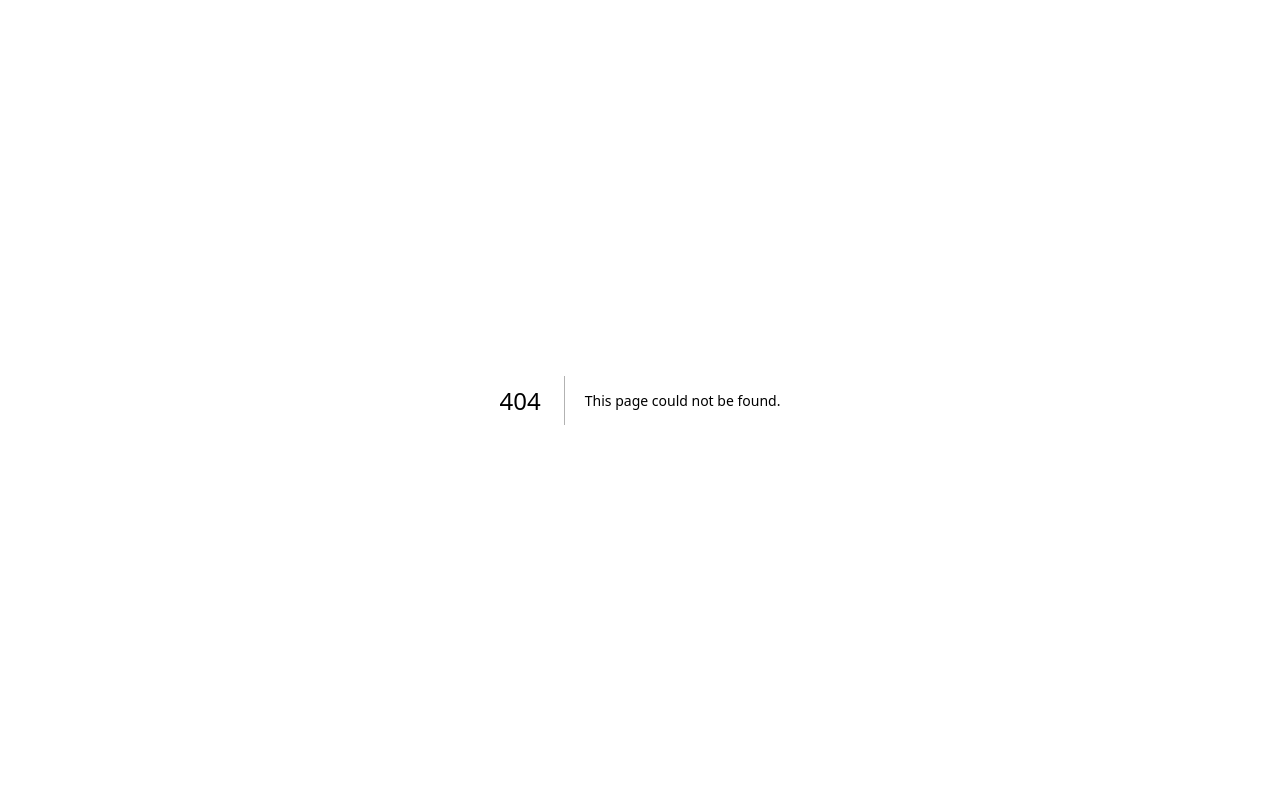
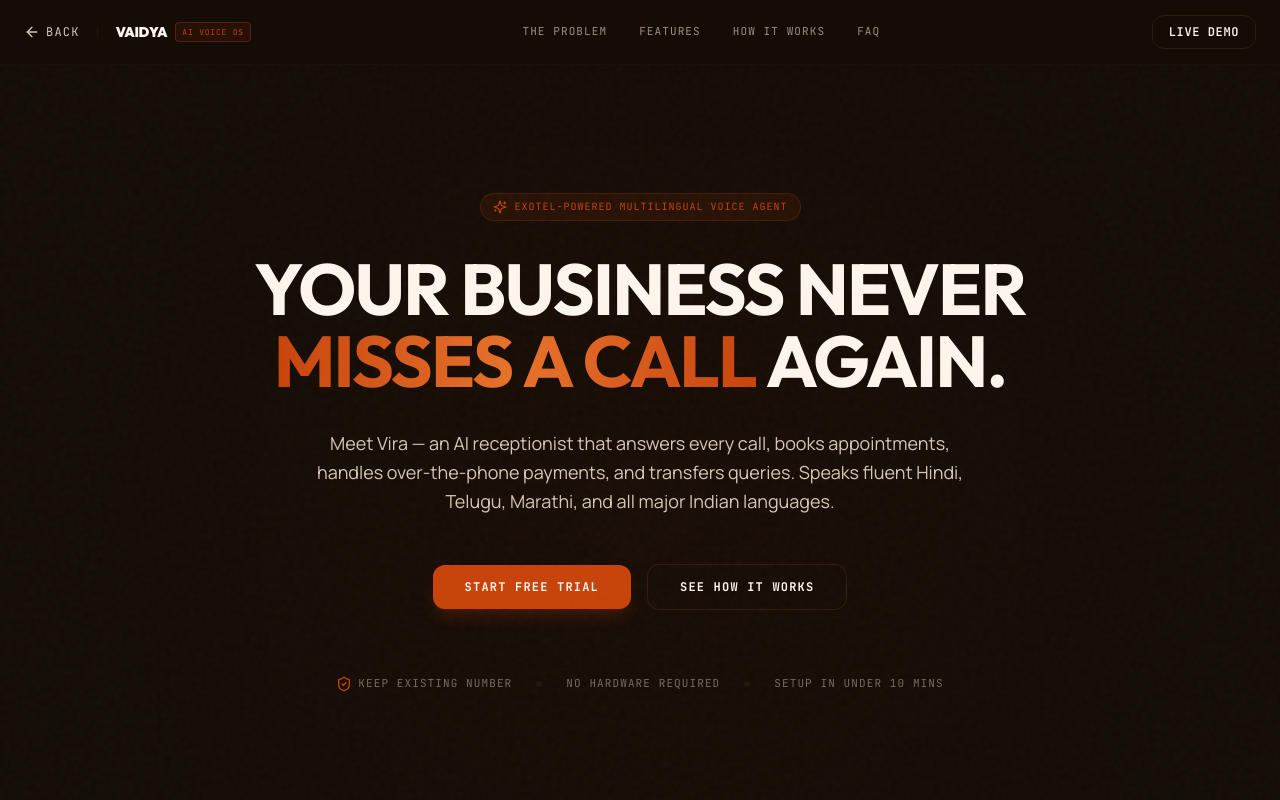
Before and after one commit to abhyudaya29/chaibytes-portfolio, a Next.js app: page /products/vaidya in a window 1280 px wide. Before the commit this address had no page. Shown: the top 800 px of the page. Built offline with nearby package versions, Linux system fonts and the light colour scheme.

Commit message:
refactor: rename Vox Reception to Vaidya

```diff
--- a/src/app/products/vox-reception/page.tsx
+++ b/src/app/products/vaidya/page.tsx
@@ -111,7 +111,7 @@ const USE_CASES = [
   { vertical: "Diagnostic Labs", action: "Books test appointments, answers test & report queries" }
 ];
 
-export default function VoxReceptionProduct() {
+export default function VaidyaProduct() {
   const [activeFaq, setActiveFaq] = useState<number | null>(null);
   const [activeStep, setActiveStep] = useState(0);
 
@@ -136,7 +136,7 @@ export default function VoxReceptionProduct() {
             <span className="text-border-custom/50">|</span>
             <div className="flex items-center gap-2">
               <span className="font-heading font-black text-sm tracking-tight text-text-primary uppercase">
-                Vox Reception
+                Vaidya
               </span>
               <span className="px-1.5 py-0.5 rounded text-[8px] font-mono bg-accent-primary/10 border border-accent-primary/30 text-accent-primary uppercase tracking-widest">
                 AI Voice OS
@@ -209,7 +209,7 @@ export default function VoxReceptionProduct() {
             className="flex flex-col sm:flex-row items-center gap-4 w-full justify-center mt-4"
           >
             <a
-              href="mailto:abhyudaya.dubey@gmail.com?subject=Vox%20Reception%20Free%20Trial"
+              href="mailto:abhyudaya.dubey@gmail.com?subject=Vaidya%20Free%20Trial"
               className="w-full sm:w-auto px-8 py-3.5 rounded-xl bg-accent-primary text-text-primary hover:bg-accent-hover font-mono text-xs uppercase font-bold tracking-widest shadow-lg shadow-accent-primary/20 transition-all text-center"
             >
               Start Free Trial
@@ -554,13 +554,13 @@ export default function VoxReceptionProduct() {
 
           <div className="flex flex-col sm:flex-row items-center gap-4 w-full justify-center mt-2">
             <a
-              href="mailto:abhyudaya.dubey@gmail.com?subject=Vox%20Reception%20Free%20Trial"
+              href="mailto:abhyudaya.dubey@gmail.com?subject=Vaidya%20Free%20Trial"
               className="w-full sm:w-auto px-8 py-3.5 rounded-xl bg-accent-primary text-text-primary hover:bg-accent-hover font-mono text-xs uppercase font-bold tracking-widest transition-all text-center"
             >
               Get Started Free
             </a>
             <a
-              href="mailto:abhyudaya.dubey@gmail.com?subject=Book%20Vox%20Reception%20Demo"
+              href="mailto:abhyudaya.dubey@gmail.com?subject=Book%20Vaidya%20Demo"
               className="w-full sm:w-auto px-8 py-3.5 rounded-xl border border-border-custom hover:border-accent-primary/30 font-mono text-xs uppercase font-bold tracking-widest text-text-primary transition-all text-center"
             >
               Book a Demo
@@ -572,7 +572,7 @@ export default function VoxReceptionProduct() {
       {/* Footer */}
       <footer className="py-12 border-t border-border-custom/20 bg-bg-base/90 text-center font-mono text-[10px] text-text-secondary/35 uppercase tracking-[0.2em] relative z-10 select-none">
         <div className="max-w-7xl mx-auto px-6 flex flex-col sm:flex-row items-center justify-between gap-4">
-          <span>© 2026 VOX RECEPTION BY CHAIBYTES</span>
+          <span>© 2026 VAIDYA BY CHAIBYTES</span>
           <div className="flex gap-4">
             <Link href="/" className="hover:text-accent-primary transition-colors">BACK TO PORTFOLIO</Link>
           </div>
--- a/src/components/command/CommandPalette.tsx
+++ b/src/components/command/CommandPalette.tsx
@@ -95,11 +95,11 @@ export default function CommandPalette({ isOpen, setIsOpen }: CommandPaletteProp
       action: () => scrollToSection("freelance"),
     },
     {
-      id: "product-vox-reception",
-      title: "Launch Vox Reception Product Page",
+      id: "product-vaidya",
+      title: "Launch Vaidya Product Page",
       category: "Products",
       icon: <ExternalLink className="w-3.5 h-3.5 text-accent-primary" />,
-      action: () => { window.location.href = "/products/vox-reception"; },
+      action: () => { window.location.href = "/products/vaidya"; },
     },
     {
       id: "nav-contact",
--- a/src/lib/constants.ts
+++ b/src/lib/constants.ts
@@ -121,14 +121,14 @@ export const EXPERIENCE_TIMELINE = [
 
 export const PROJECTS_DATA = [
   {
-    id: "vox-reception",
+    id: "vaidya",
     category: "AI Operations & Voice Systems",
-    name: "Vox Reception",
+    name: "Vaidya",
     description:
       "Vira is an AI-powered voice receptionist for Indian businesses that answers every call, books appointments, handles over-the-phone payments, and transfers calls. Powered by Exotel, it natively supports Hinglish code-switching and all major Indian languages.",
     highlight: "Custom LLM speech orchestration, Hinglish code-switching parsing, and Exotel carrier integration.",
     tech: ["Next.js", "FastAPI", "Exotel API", "Python", "Vapi", "PostgreSQL", "Redis"],
-    liveUrl: "/products/vox-reception",
+    liveUrl: "/products/vaidya",
     githubUrl: "#",
     featured: true,
   },
```
